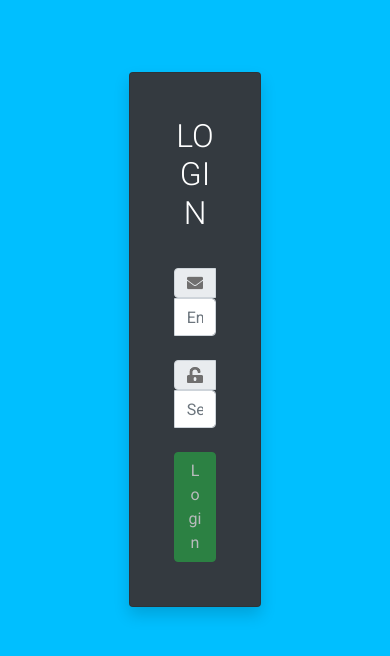
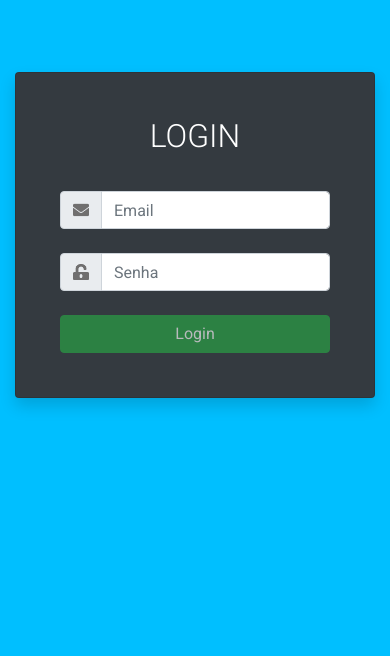
Before and after one commit to elmoamedeo/squad2front, an Angular app: page /login in a window 390 px wide. Shown: the top 656 px of the page. Built offline with nearby package versions, Linux system fonts and the light colour scheme.

Commit message:
Responsive layout

```diff
--- a/src/app/app.component.html
+++ b/src/app/app.component.html
@@ -1,3 +1,3 @@
-<div class="container">
+<div class="container content">
   <router-outlet></router-outlet>
 </div>
--- a/src/app/login/login.component.html
+++ b/src/app/login/login.component.html
@@ -1,5 +1,5 @@
 <div class="row justify-content-center" style="padding-top: 20%">
-  <div class="col-5">
+  <div class="col-md-5">
     <div class="card text-white bg-dark shadow p-4">
       <div class="card-body">
         <h2 class="card-title text-center font-weight-light">LOGIN</h2>
```
